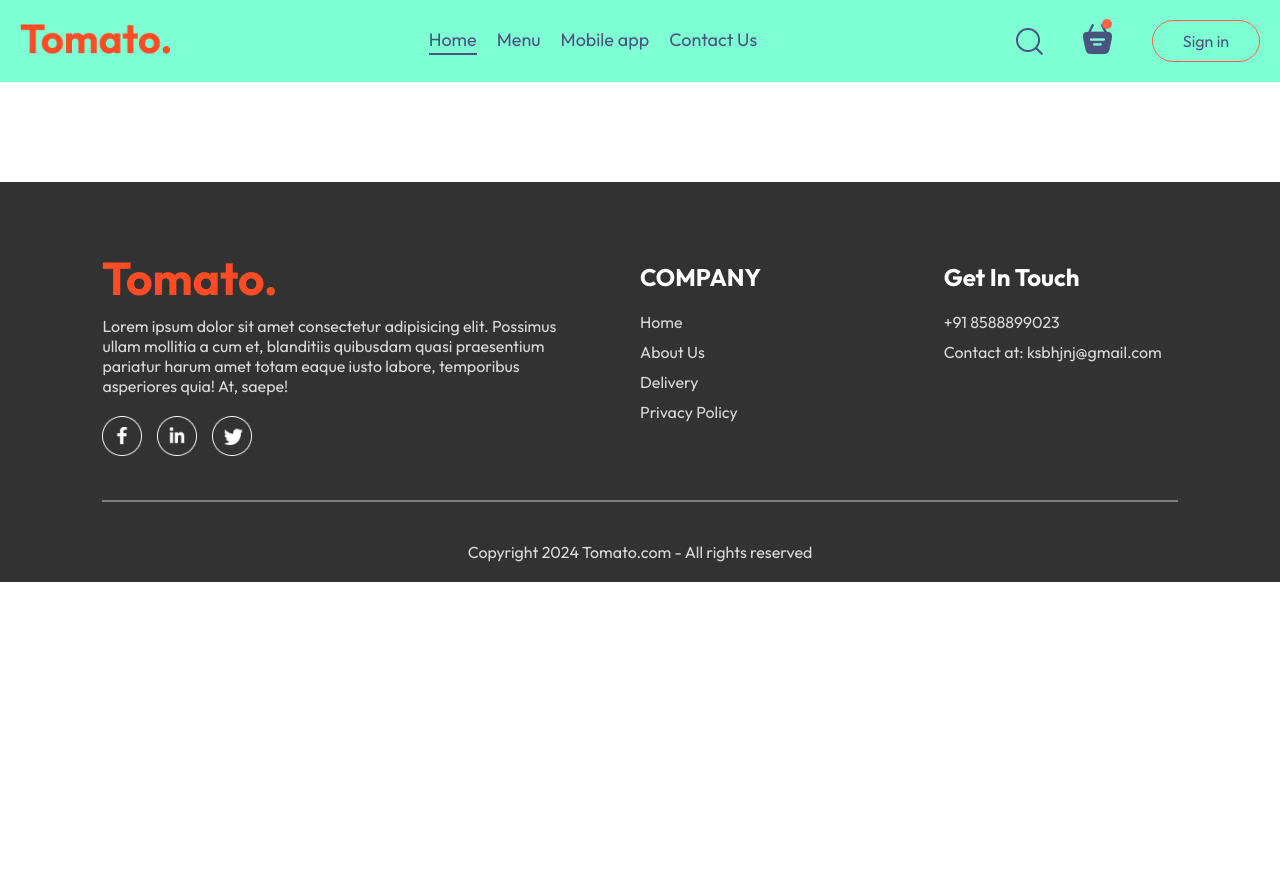
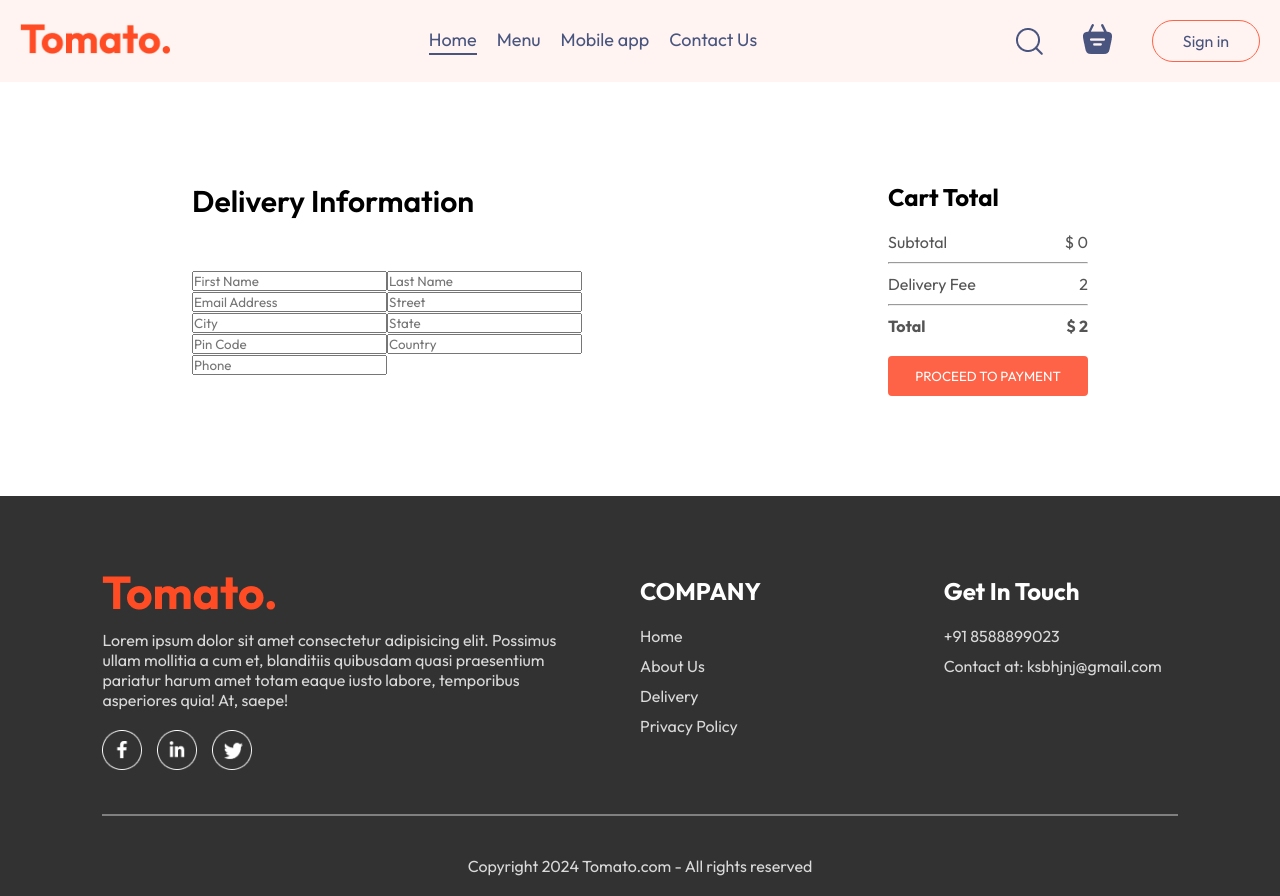
Before and after one commit to shivansh-mangla/MERN-food-delivery-web-app, a React (Vite) app in the folder frontend/: page /order in a window 1280 px wide. Before the commit the page ends 800 px from the top, so only its background shows below. Built offline with nearby package versions, Linux system fonts and the light colour scheme.

Commit message:
Added checkout Page basics

```diff
--- a/frontend/src/Context/StoreContext.jsx
+++ b/frontend/src/Context/StoreContext.jsx
@@ -20,17 +20,25 @@
     setCartItems((prev) => ({...prev, [itemId]:prev[itemId]-1}))
   }
 
+  const getTotalCartAmount = () =>{
+    let totalAmount = 0;
+    for(const item in cartItems){
+      if(cartItems[item] > 0){
+        let itemInfo = food_list.find((product) => product._id===item);
+        totalAmount += itemInfo.price * cartItems[item]
+      }
+    }
+    return totalAmount;
+  }
+
   const contextValue = {
     food_list,
     cartItems,
     setCartItems,
     addToCart,
-    removeFromCart
+    removeFromCart,
+    getTotalCartAmount
   }
-
-  useEffect(() =>{
-    console.log(cartItems)
-  }, [cartItems])
 
   return(
     <StoreContext.Provider value={contextValue}>
--- a/frontend/src/components/Navbar/Navbar.css
+++ b/frontend/src/components/Navbar/Navbar.css
@@ -1,5 +1,6 @@
 .navbar{
-  background-color: aquamarine;
+  /* background-color: aquamarine; */
+  background-color: #fff4f2;
   padding: 20px;
   display: flex;
   align-items: center;
--- a/frontend/src/components/Navbar/Navbar.jsx
+++ b/frontend/src/components/Navbar/Navbar.jsx
@@ -1,10 +1,13 @@
-import React from 'react'
+import React, { useContext } from 'react'
 import './Navbar.css';
 import { assets } from '../../assets/frontend_assets/assets'
 import { useState } from 'react';
 import { Link } from 'react-router-dom';
+import { StoreContext } from '../../Context/StoreContext';
 
 const Navbar = ({setShowLogin}) => {
+
+  const { getTotalCartAmount } = useContext(StoreContext);
 
   const [menu, setMenu] = useState("home");
 
@@ -25,7 +28,10 @@
           <Link to='/cart'>
           <img src={assets.basket_icon} alt="" />
           </Link>
-          <div className="dot"></div>
+          {getTotalCartAmount()
+            ?<div className="dot"></div>
+            :""
+          }
         </div>
         <button onClick={() => setShowLogin(true)}>Sign in</button>
       </div>
--- a/frontend/src/pages/Cart/Cart.css
+++ b/frontend/src/pages/Cart/Cart.css
@@ -30,3 +30,74 @@
 .cart-items-item .cross{
   cursor: pointer;
 }
+
+
+.cart-bottom{
+  margin-top: 80px;
+  display: flex;
+  justify-content: space-between;
+  gap: max(12vw, 20px);
+}
+
+.cart-total{
+  flex: 1;
+  display: flex;
+  flex-direction: column;
+  gap: 20px;
+}
+
+.cart-total-details{
+  display: flex;
+  justify-content: space-between;
+  color: #555;
+}
+
+.cart-total hr{
+  margin: 10px 0;
+}
+
+.cart-total button{
+  border: none;
+  color: white;
+  background-color: tomato;
+  width: max(200px, 15vw);
+  padding: 12px 0px;
+  border-radius: 4px;
+  cursor: pointer;
+}
+
+
+.cart-promocode{
+  flex: 1;
+}
+
+.cart-promocode p{
+  color: #555;
+}
+
+.cart-promocode-input{
+  margin-top: 10px;
+  display: flex;
+  justify-content: space-between;
+  align-items: center;
+  background-color: rgb(208, 208, 208);
+  border-radius: 4px;
+}
+
+.cart-promocode-input input{
+  background: transparent;
+  border: none;
+  outline: none;
+  padding-left: 10px;
+  padding: 10px;
+}
+
+.cart-promocode-input button{
+  width: max(10vw, 150px);
+  background-color: black;
+  padding: 12px 5px;
+  border: none;
+  border-radius: 4px;
+  color: white;
+  cursor: pointer;
+}
--- a/frontend/src/pages/Cart/Cart.jsx
+++ b/frontend/src/pages/Cart/Cart.jsx
@@ -1,10 +1,13 @@
 import React, { useContext } from 'react'
 import './Cart.css'
 import { StoreContext } from '../../Context/StoreContext';
+import { useNavigate } from 'react-router-dom';
 
 const Cart = () => {
 
-  const {cartItems, food_list, removeFromCart} = useContext(StoreContext);
+  const {cartItems, food_list, removeFromCart, getTotalCartAmount} = useContext(StoreContext);
+
+  const navigate = useNavigate();
 
   return (
     <div className='cart'>
@@ -44,7 +47,7 @@
           <div>
             <div className="cart-total-details">
               <p>Subtotal</p>
-              <p>{0}</p>
+              <p>$ {getTotalCartAmount()}</p>
             </div>
             <hr />
             <div className="cart-total-details">
@@ -54,10 +57,10 @@
             <hr />
             <div className="cart-total-details">
               <b>Total</b>
-              <b>{0}</b>
+              <b>$ {getTotalCartAmount() + 2}</b>
             </div>
           </div>
-          <button>PROCEED TO CHECKOUT</button>
+          <button onClick={() => navigate('/order')}>PROCEED TO CHECKOUT</button>
         </div>
         <div className="cart-promocode">
           <div>
--- a/frontend/src/pages/PlaceOrder/PlaceOrder.css
+++ b/frontend/src/pages/PlaceOrder/PlaceOrder.css
@@ -0,0 +1,19 @@
+.place-order{
+  display: flex;
+  justify-content: space-between;
+  align-items: start;
+  gap: 50px;
+  margin-top: 100px;
+  padding: 0 15vw;
+}
+
+.place-order-left{
+  width: 100%;
+  max-width: max(30%, 500px);
+}
+
+.place-order-left .title{
+  font-size: 30px;
+  font-weight: 600;
+  margin-bottom: 50px
+}
--- a/frontend/src/pages/PlaceOrder/PlaceOrder.jsx
+++ b/frontend/src/pages/PlaceOrder/PlaceOrder.jsx
@@ -1,11 +1,56 @@
-import React from 'react'
+import React, { useContext } from 'react'
 import './PlaceOrder.css'
+import { StoreContext } from '../../Context/StoreContext'
 
 function PlaceOrder() {
+
+  const {getTotalCartAmount} = useContext(StoreContext)
+
   return (
-    <div>
+    <form className='place-order'>
+      <div className="place-order-left">
+        <p className="title">Delivery Information</p>
+        <div className="multi-fields">
+          <input type="text" placeholder='First Name'/>
+          <input type="text" placeholder='Last Name'/>
+        </div>
+        <input type="email" placeholder='Email Address' />
+        <input type="text" placeholder='Street'/>
+        <div className="multi-fields">
+          <input type="text" placeholder='City'/>
+          <input type="text" placeholder='State'/>
+        </div>
+        <div className="multi-fields">
+          <input type="text" placeholder='Pin Code'/>
+          <input type="text" placeholder='Country'/>
+        </div>
+        <input type="text" placeholder='Phone' />
+      </div>
 
-    </div>
+
+      <div className="place-order-right">
+        <div className="cart-total">
+          <h2>Cart Total</h2>
+          <div>
+            <div className="cart-total-details">
+              <p>Subtotal</p>
+              <p>$ {getTotalCartAmount()}</p>
+            </div>
+            <hr />
+            <div className="cart-total-details">
+              <p>Delivery Fee</p>
+              <p>{2}</p>
+            </div>
+            <hr />
+            <div className="cart-total-details">
+              <b>Total</b>
+              <b>$ {getTotalCartAmount() + 2}</b>
+            </div>
+          </div>
+          <button>PROCEED TO PAYMENT</button>
+        </div>
+      </div>
+    </form>
   )
 }
 
```
